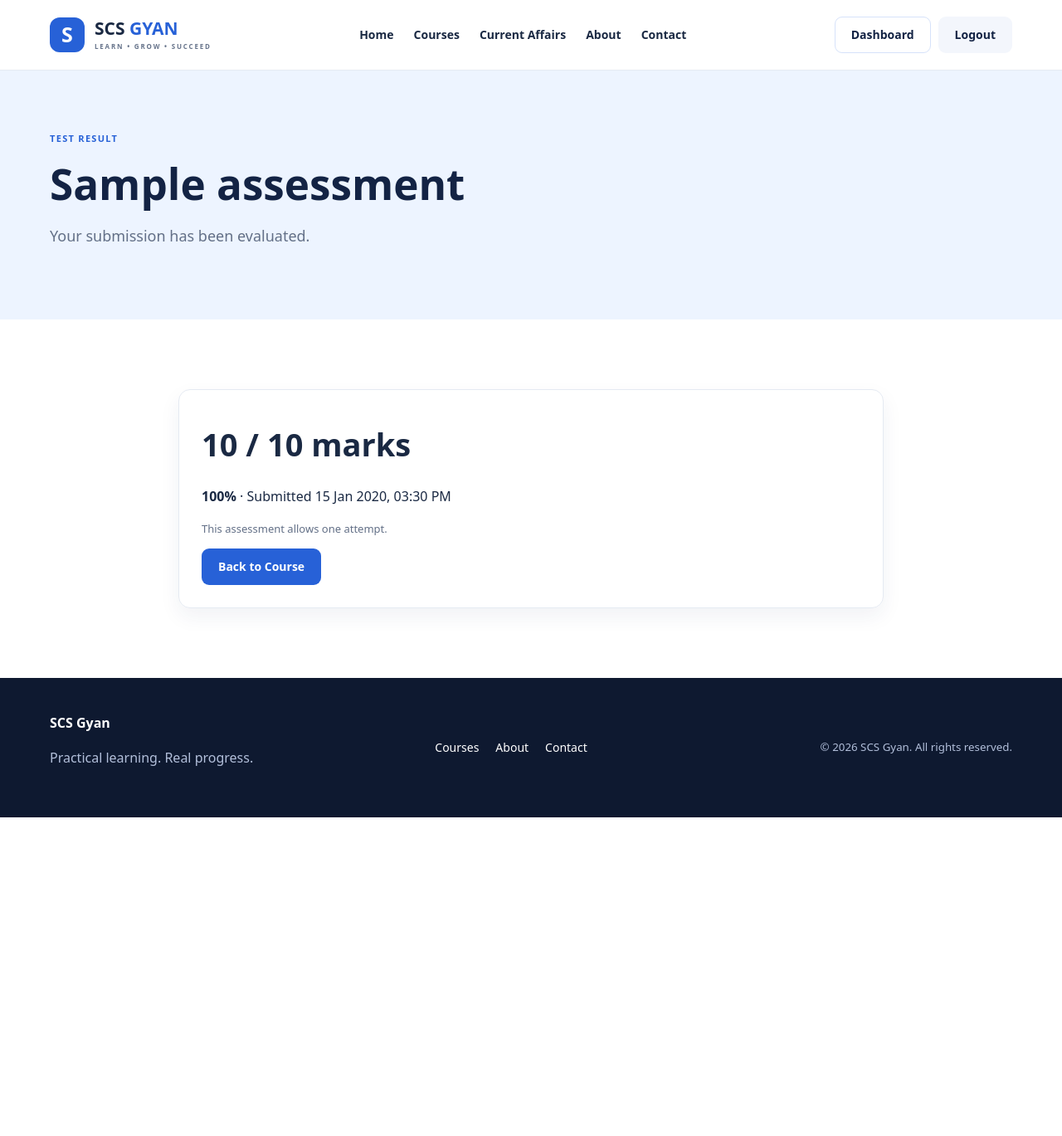
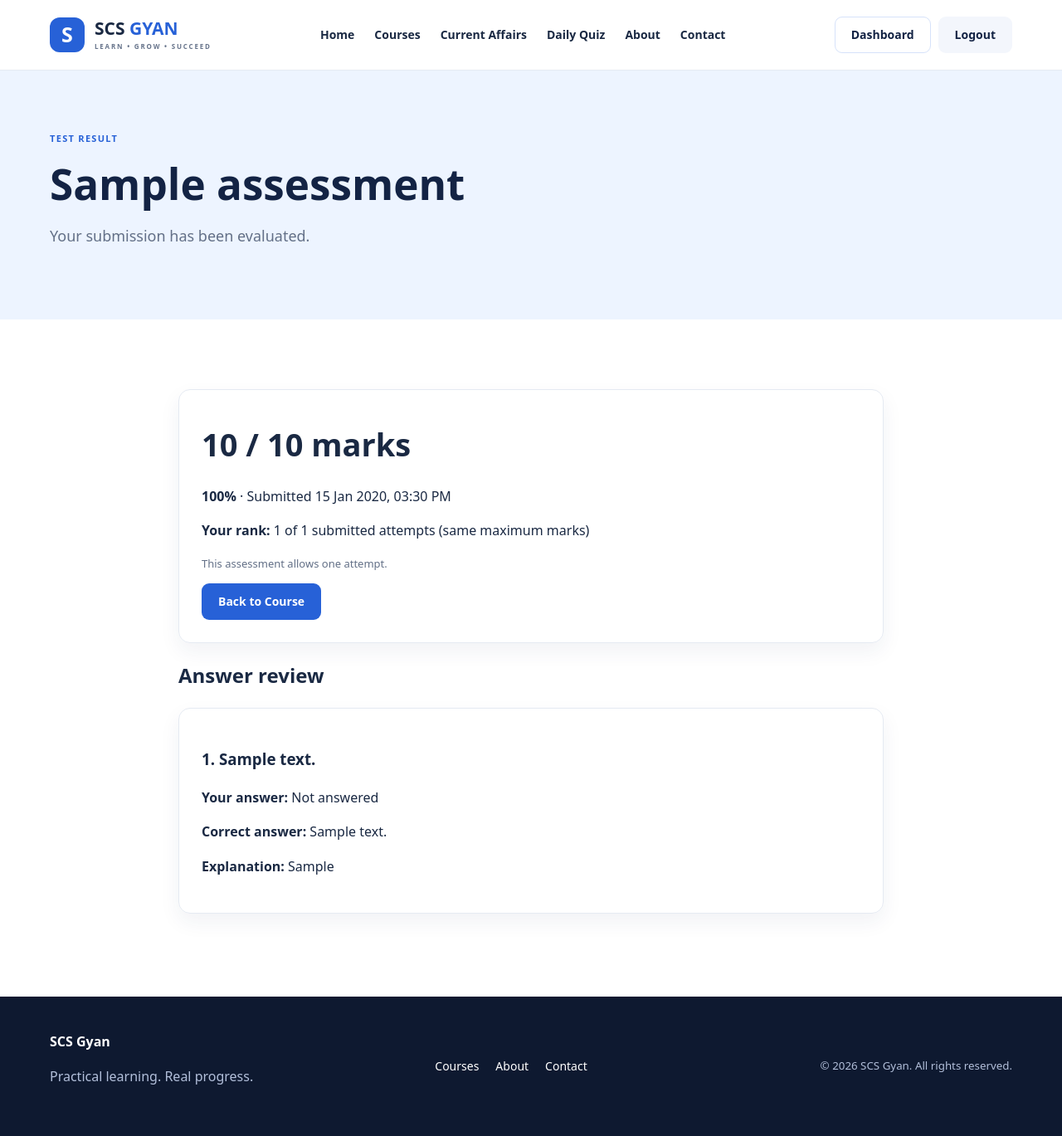
Before and after one commit to dharmendra1031/scs-gyan-course-platform, a Django app: page /assessments/results/1/ in a window 1280 px wide. Shown: the whole page at 83% size. Before the commit the page ends 985 px from the top, so only its background shows below. Run offline with Django 5.2, Linux system fonts and the light colour scheme; a user stored in the database is signed in; data comes from the database, SQL or seed files in the repository; tables that the repository leaves empty hold one stand-in row (values such as "Sample post"); parts of the project's set-up code (start-up, migrations or seed data) failed here and were passed over.

Commit message:
Add daily quizzes, explanations and personal assessment ranking

```diff
--- a/exams/models.py
+++ b/exams/models.py
@@ -9,10 +9,12 @@ class Assessment(models.Model):
     class Kind(models.TextChoices):
         QUIZ = "quiz", "Quiz"
         TEST = "test", "Test Series"
+        DAILY = "daily", "Daily Quiz"
 
     course = models.ForeignKey("courses.Course", on_delete=models.PROTECT, related_name="assessments")
     title = models.CharField(max_length=180)
-    kind = models.CharField(max_length=4, choices=Kind.choices, default=Kind.QUIZ)
+    kind = models.CharField(max_length=5, choices=Kind.choices, default=Kind.QUIZ)
+    daily_date = models.DateField(blank=True, null=True)
     duration_minutes = models.PositiveSmallIntegerField(default=30)
     is_published = models.BooleanField(default=False)
 
@@ -28,6 +30,7 @@ class Question(models.Model):
     text = models.TextField()
     position = models.PositiveIntegerField(default=0)
     marks = models.PositiveSmallIntegerField(default=1)
+    explanation = models.TextField(blank=True)
 
     class Meta:
         ordering = ["position", "id"]
--- a/exams/urls.py
+++ b/exams/urls.py
@@ -3,6 +3,7 @@ from django.urls import path
 from . import views
 
 urlpatterns = [
+    path("daily/", views.daily_quizzes, name="daily_quizzes"),
     path("<int:assessment_id>/", views.take_assessment, name="exam_take"),
     path("results/<int:attempt_id>/", views.assessment_result, name="exam_result"),
 ]
--- a/exams/views.py
+++ b/exams/views.py
@@ -17,6 +17,10 @@ def available_assessment(request, assessment_id):
     get_object_or_404(
         Enrollment, student=request.user, course=assessment.course, is_active=True,
     )
+    if assessment.kind == Assessment.Kind.DAILY and (
+        not assessment.daily_date or assessment.daily_date > timezone.localdate()
+    ):
+        raise Http404("Quiz is not available yet.")
     return assessment
 
 
@@ -31,6 +35,22 @@ def valid_questions(assessment):
     ):
         raise Http404("This test is not ready.")
     return questions
+
+
+@login_required
+@never_cache
+def daily_quizzes(request):
+    quizzes = (
+        Assessment.objects.filter(
+            kind=Assessment.Kind.DAILY, is_published=True,
+            course__is_published=True, daily_date__lte=timezone.localdate(),
+            course__enrollments__student=request.user,
+            course__enrollments__is_active=True,
+        )
+        .select_related("course")
+        .order_by("-daily_date", "-id")
+    )
+    return render(request, "exams/daily.html", {"quizzes": quizzes})
 
 
 @login_required
@@ -93,4 +113,27 @@ def assessment_result(request, attempt_id):
     get_object_or_404(
         Enrollment, student=request.user, course=attempt.assessment.course, is_active=True,
     )
-    return render(request, "exams/result.html", {"attempt": attempt})
+    questions = (
+        Question.objects.filter(assessment=attempt.assessment)
+        .prefetch_related("choices")
+    )
+    selected = dict(attempt.answers.values_list("question_id", "choice_id"))
+    review = []
+    for question in questions:
+        choices = list(question.choices.all())
+        chosen = next((choice for choice in choices if choice.pk == selected.get(question.pk)), None)
+        correct = next((choice for choice in choices if choice.is_correct), None)
+        review.append({"question": question, "selected": chosen, "correct": correct})
+
+    higher_scores = Attempt.objects.filter(
+        assessment=attempt.assessment, submitted_at__isnull=False,
+        total_marks=attempt.total_marks, score__gt=attempt.score,
+    ).count()
+    participants = Attempt.objects.filter(
+        assessment=attempt.assessment, submitted_at__isnull=False,
+        total_marks=attempt.total_marks,
+    ).count()
+    return render(request, "exams/result.html", {
+        "attempt": attempt, "review": review, "rank": higher_scores + 1,
+        "participants": participants,
+    })
--- a/templates/admin/exams/attempt/performance.html
+++ b/templates/admin/exams/attempt/performance.html
@@ -1,12 +1,12 @@
 {% extends "admin/base_site.html" %}
 {% block content %}
 <table>
-  <thead><tr><th>Course</th><th>Assessment</th><th>Submitted attempts</th><th>Average marks</th></tr></thead>
+  <thead><tr><th>Course</th><th>Assessment</th><th>Submitted attempts</th><th>Average marks</th><th>Highest marks</th></tr></thead>
   <tbody>
     {% for row in summary %}
       <tr><td>{{ row.assessment__course__title }}</td><td>{{ row.assessment__title }}</td>
-      <td>{{ row.students }}</td><td>{{ row.average_score|floatformat:2 }}</td></tr>
-    {% empty %}<tr><td colspan="4">No submitted attempts yet.</td></tr>{% endfor %}
+      <td>{{ row.students }}</td><td>{{ row.average_score|floatformat:2 }}</td><td>{{ row.highest_score }}</td></tr>
+    {% empty %}<tr><td colspan="5">No submitted attempts yet.</td></tr>{% endfor %}
   </tbody>
 </table>
 {% endblock %}
--- a/templates/base.html
+++ b/templates/base.html
@@ -17,6 +17,7 @@
         <a href="{% url 'home' %}">Home</a>
         <a href="{% url 'course_list' %}">Courses</a>
         <a href="{% url 'article_list' %}">Current Affairs</a>
+        <a href="{% url 'daily_quizzes' %}">Daily Quiz</a>
         <a href="{% url 'about' %}">About</a>
         <a href="{% url 'contact' %}">Contact</a>
       </nav>
--- a/templates/exams/result.html
+++ b/templates/exams/result.html
@@ -10,8 +10,20 @@
   <div class="details-panel">
     <h2>{{ attempt.score }} / {{ attempt.total_marks }} marks</h2>
     <p><strong>{{ attempt.percent }}%</strong> · Submitted {{ attempt.submitted_at|date:"d M Y, h:i A" }}</p>
+    <p><strong>Your rank:</strong> {{ rank }} of {{ participants }} submitted attempts (same maximum marks)</p>
     <p class="subtle">This assessment allows one attempt.</p>
     <a class="button button-primary" href="{% url 'course_learn' attempt.assessment.course.slug %}">Back to Course</a>
   </div>
+  <h2>Answer review</h2>
+  {% for item in review %}
+    <div class="details-panel" style="margin-bottom:16px">
+      <h3>{{ forloop.counter }}. {{ item.question.text }}</h3>
+      <p><strong>Your answer:</strong> {% if item.selected %}{{ item.selected.text }}{% else %}Not answered{% endif %}</p>
+      <p><strong>Correct answer:</strong> {{ item.correct.text|default:"Not available" }}</p>
+      {% if item.question.explanation %}
+        <p><strong>Explanation:</strong> {{ item.question.explanation|linebreaksbr }}</p>
+      {% endif %}
+    </div>
+  {% endfor %}
 </div></section>
 {% endblock %}
```
Also changed, not shown: exams/admin.py (+5 -3 lines), templates/exams/daily.html (added, +21 -0 lines), exams/migrations/0002_daily_review.py (added).
